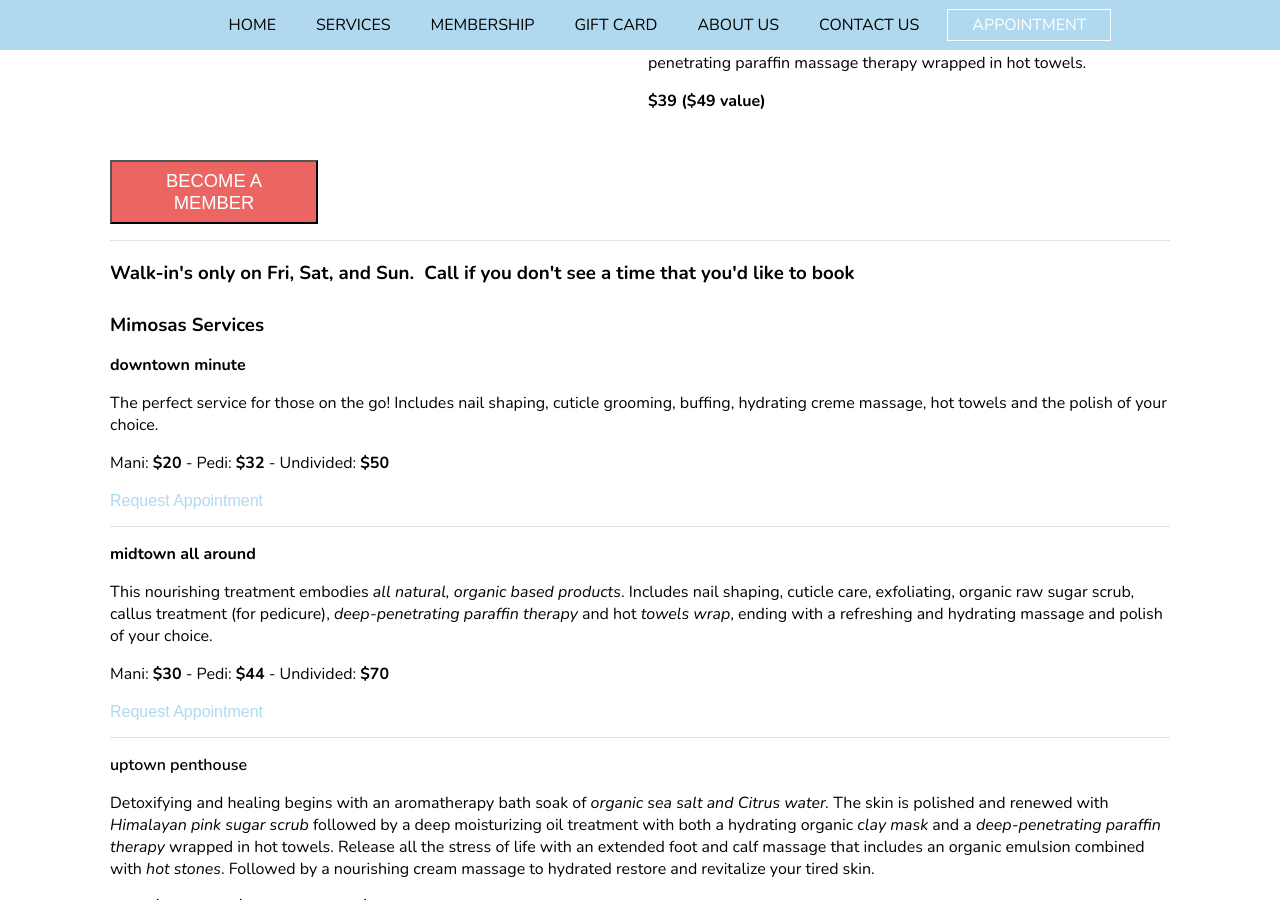
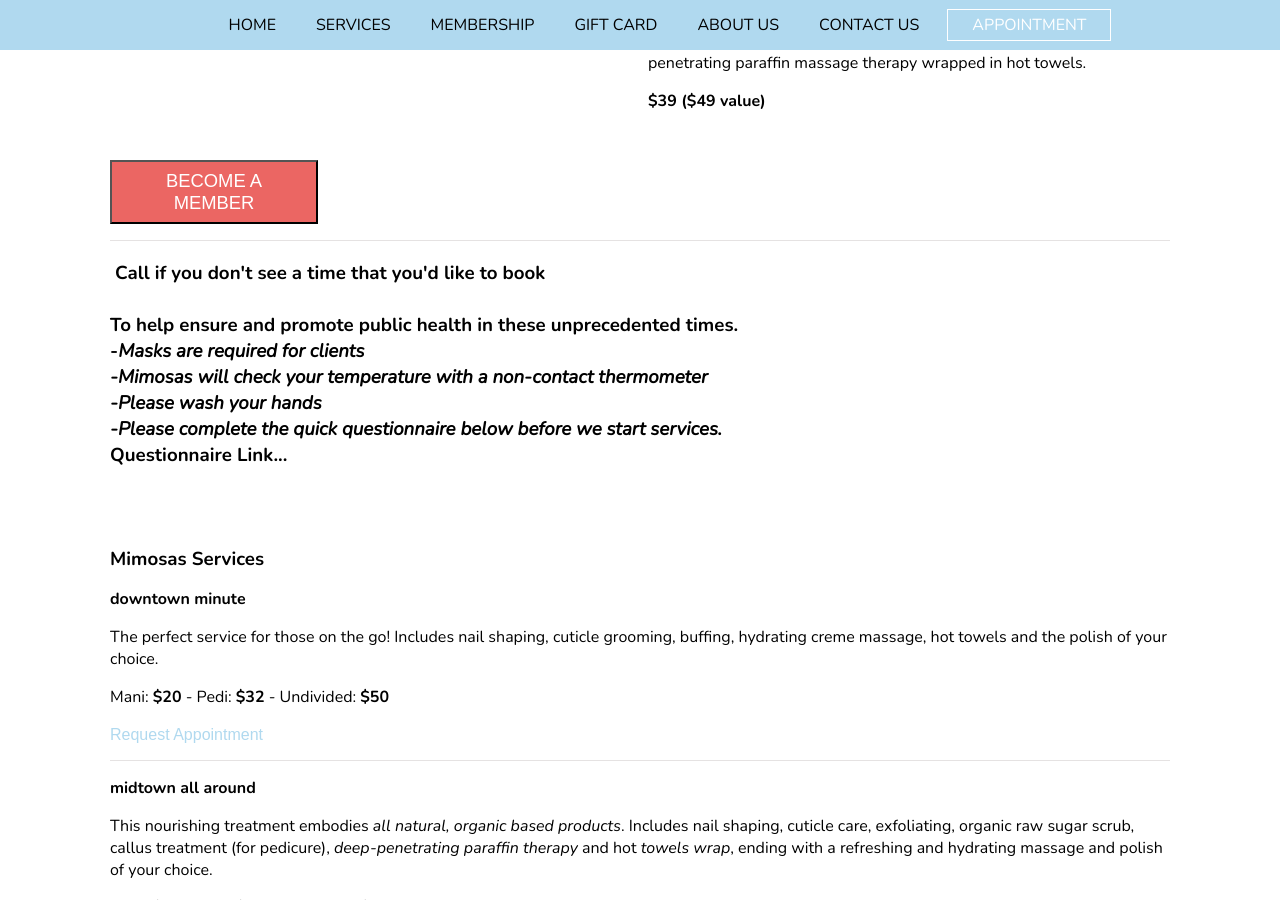
Before and after one commit to mimosasnailbar/mimosas, a Jekyll site: the page built from services.html, in a window 1280 px wide and 900 px high, scrolled down 1242 px. Built offline with Jekyll 4.4.1, drawn with Linux system fonts in a browser that asks for light colours; nearby versions of some CDN libraries.

Commit message:
Updated 'services.html' via CloudCannon

```diff
--- a/services.html
+++ b/services.html
@@ -45,7 +45,7 @@
 		</div>
 	</div>
 	<h3 class="services__heading editable">
-		<strong>Walk-in's only on Fri, Sat, and Sun. &nbsp;Call if you don't see a time that you'd like to book</strong><br /><br />Mimosas Services
+		&nbsp;Call if you don't see a time that you'd like to book<br /><br />To help ensure and promote public health in these unprecedented times.<br />-<em><strong>Masks are required for clients<br />-Mimosas will check your temperature with a non-contact thermometer<br />-Please wash your hands</strong></em><i><br />-Please complete the quick questionnaire below before we start services.</i><br /><strong>Questionnaire Link<a target="_blank" href="https://forms.gle/n91iZimmozarF6ZU9 ">...</a>&nbsp;</strong><br /><br /><br /><br />Mimosas Services
 	</h3>
 	<div class="service">
 		<p class="editable service__name">
```
